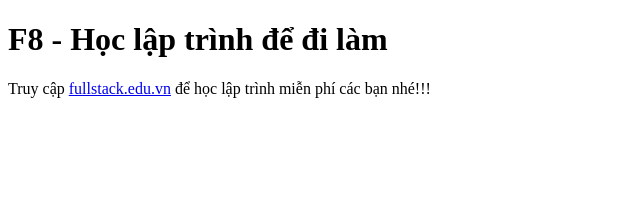
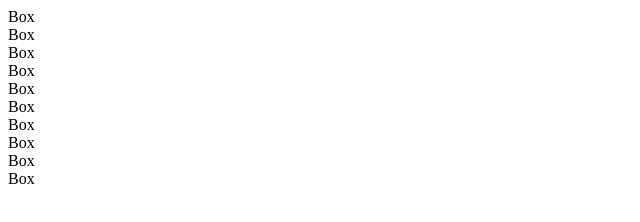
Before and after one commit to taithang/JavascriptCourseF8, a plain HTML site: page Lesson 1/index.html in a window 1280 px wide. Shown: the whole page, without its empty margins (0-640 px from the left). Drawn offline with Linux system fonts and the light colour scheme.

```diff
--- a/Lesson 1/index.html
+++ b/Lesson 1/index.html
@@ -6,10 +6,16 @@
     <title>Document</title>
   </head>
   <body>
-    <h1>F8 - Học lập trình để đi làm</h1>
-    <p>
-      Truy cập <a>fullstack.edu.vn</a> để học lập trình miễn phí các bạn nhé!!!
-    </p>
+    <div>Box</div>
+    <div>Box</div>
+    <div>Box</div>
+    <div>Box</div>
+    <div>Box</div>
+    <div>Box</div>
+    <div>Box</div>
+    <div>Box</div>
+    <div>Box</div>
+    <div>Box</div>
     <script src="main.js"></script>
   </body>
 </html>
--- a/Lesson 1/main.js
+++ b/Lesson 1/main.js
@@ -310,12 +310,14 @@
 // });
 // console.log(htmls.join(""));
 
-var h1 = document.querySelector("h1");
-h1.title = "F8 - Học lập trình để đi làm";
-h1.setAttribute("data-title", "F8 - Học lập trình để đi làm");
-
-var a = document.querySelector("a");
-a.setAttribute("href", "http://fullstack.edu.vn/");
-a.target = "_blank";
-console.log(h1);
-console.log(a);
+//Tạo ra giao diên bằng innerHTML
+// var courses = ["HTML & CSS", "Javascript", "PHP", "Java"];
+// function render(courses) {
+//   var list = document.querySelector(".courses-list");
+//   var str = courses.map((course) => `<li>${course}</li>`).join("");
+//   list.innerHTML = str;
+// }
+// render(courses);
+// console.log(box);
+var box = document.querySelectorAll("div");
+box.forEach((value) => value.classList.add("box"));
```
Also changed, not shown: Lesson 1/README.md.
